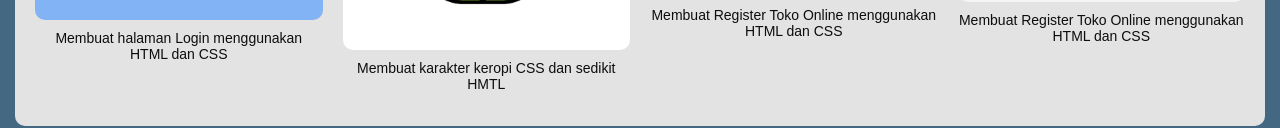
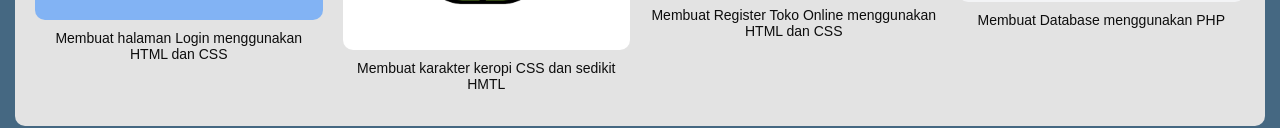
Before and after one commit to naimdev28/Portofolio-Naim, a plain HTML site: page index.html in a window 1280 px wide. Shown: the part 860-988 px from the top of the page. Drawn offline with Linux system fonts and the light colour scheme.

Commit message:
Update index.html

```diff
--- a/index.html
+++ b/index.html
@@ -52,7 +52,7 @@
 
             <div class="project-item">
                 <img src="img/php.png" alt="Projek 3">
-                <p>Membuat Register Toko Online menggunakan HTML dan CSS</p>
+                <p>Membuat Database menggunakan PHP</p>
             </div>
         </div>
     </section>
```
